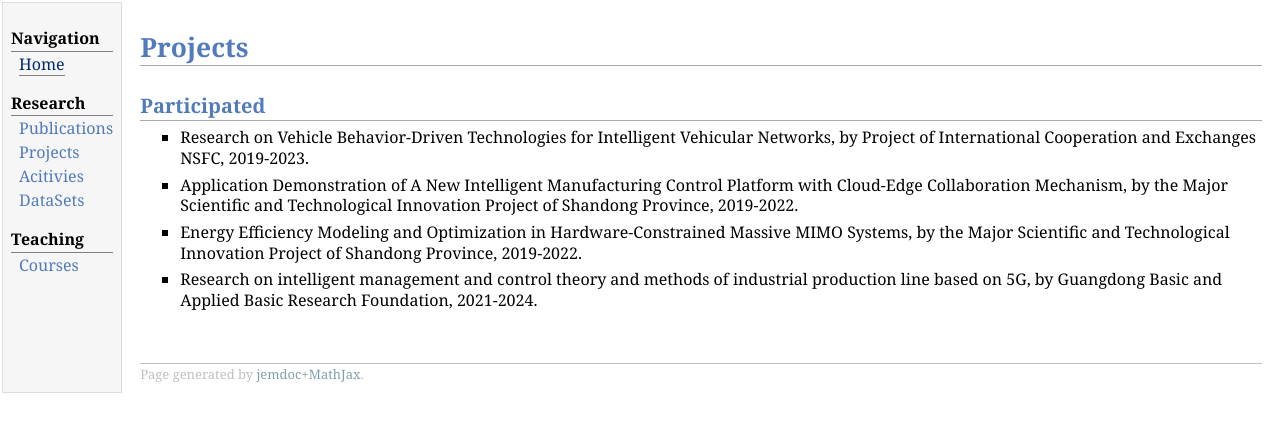
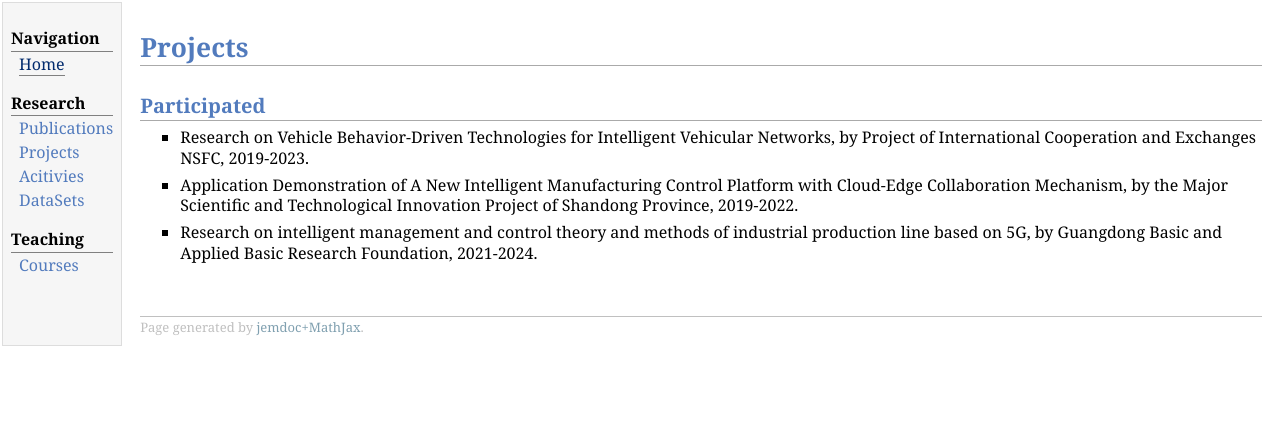
Before and after one commit to pnixsoft/mqzhang, a plain HTML site: page projects.html in a window 1280 px wide. Drawn offline with nearby package versions, Linux system fonts and the light colour scheme; some packages are replaced by stand-ins of ours.

Commit message:
projects

```diff
--- a/projects.html
+++ b/projects.html
@@ -54,12 +54,6 @@ MathJax.Hub.Config({
             </p>
           </li>
           <li>
-            <p>Energy Efficiency Modeling and Optimization in Hardware-Constrained Massive MIMO Systems, by the Major Scientific
-              and Technological Innovation Project of Shandong Province, 2019-2022.
-
-            </p>
-          </li>
-          <li>
             <p>Research on intelligent management and control theory and methods of industrial production line based on 5G, by
               Guangdong Basic and Applied Basic Research Foundation, 2021-2024.
             </p>
```
